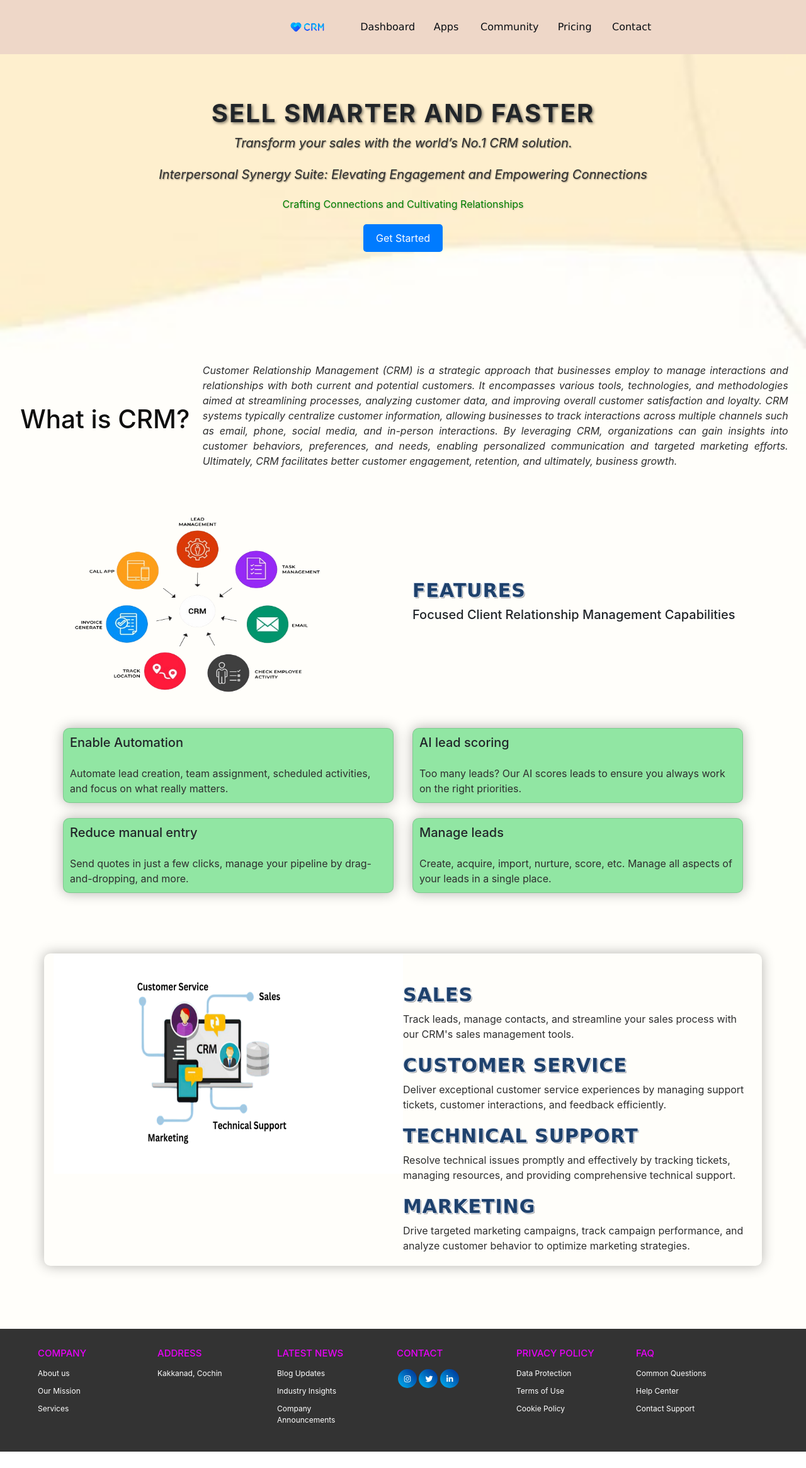
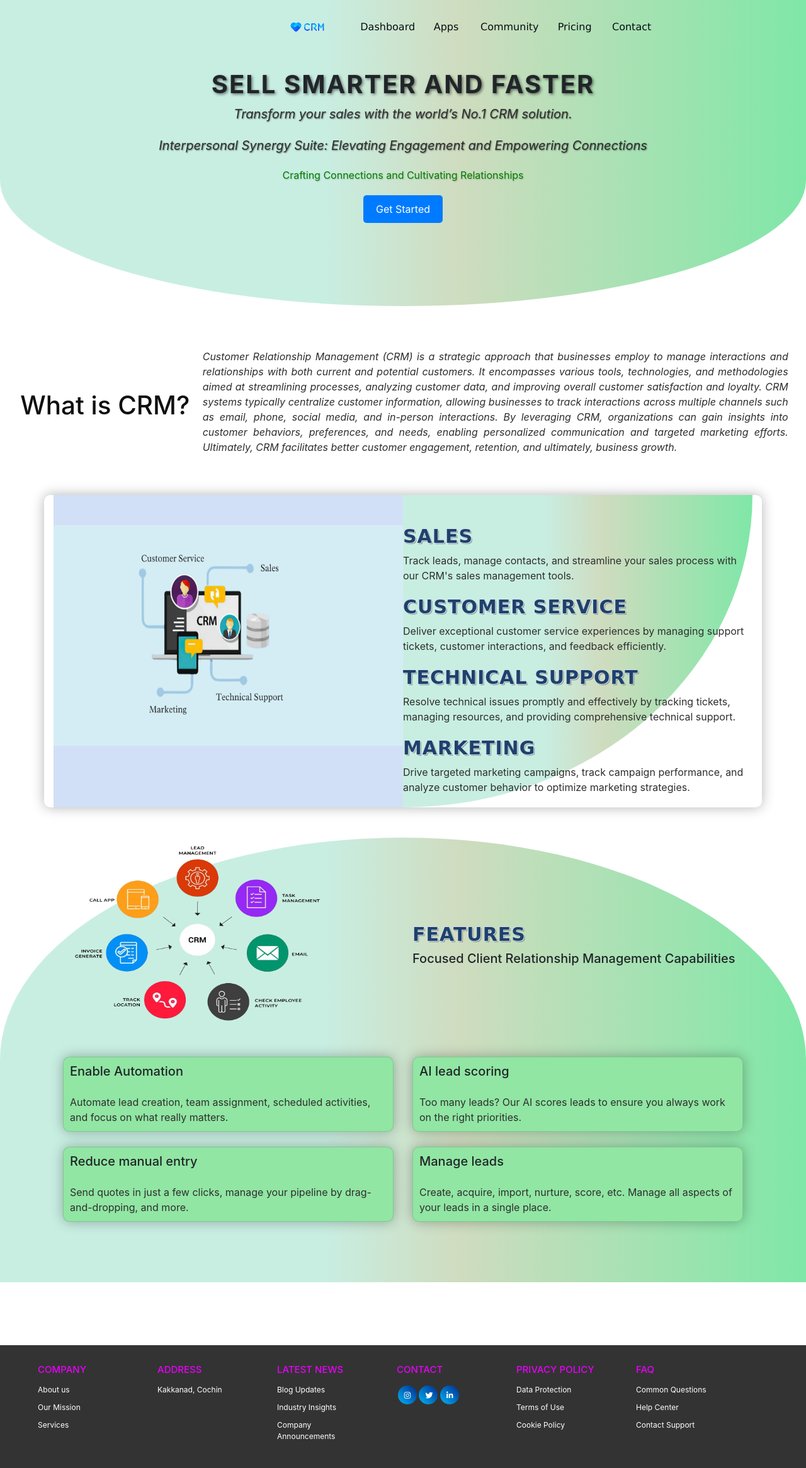
Before and after one commit to renukaraviotp/CRM, a Django app: page / in a window 1280 px wide. Shown: the whole page at 63% size. Before the commit the page ends 2305 px from the top, so only its background shows below. Run offline with Django 4.2, Linux system fonts and the light colour scheme; some libraries are stand-ins or nearby versions.

Commit message:
5 commit

```diff
--- a/templates/archive.html
+++ b/templates/archive.html
@@ -28,13 +28,13 @@
 
 </style>
 
-<div class="" style="margin-top: 30px; text-align:center;" ><h5 style="display: block;" class="px-3 pb-4 border-bottom">Archives</h5></div>
+<div style="margin-top: 30px; text-align:center;" ><h5 style="display: block;" class="px-3 pb-4 border-bottom">Archives</h5></div>
 
 <div id="archivedCardsContainer" class=" justify-content-center py-5" style="display: flex;flex-wrap: wrap;gap: 20px;justify-content: start;">
     <!-- cards here     -->
 
 </div>
-<center ><div id="oops" style="display: none;min-height: 79vh;"><h1 style="color: red;" >Nothing Here .</h1></div></center>
+<center ><div id="nothing" style="display: none;min-height: 79vh;"><h1 style="color: red;" >Nothing Here .</h1></div></center>
 
 <div style="min-height: 20vh;"></div>
 
@@ -47,7 +47,7 @@
     // Get container element
     let archivedCardsContainer = document.getElementById('archivedCardsContainer');
 
-    let oopsMsg = document.getElementById('oops');
+    let oopsMsg = document.getElementById('nothing');
 
     // Function to remove a card from the DOM and update local storage
     function removeCard(index) {
--- a/templates/base.html
+++ b/templates/base.html
@@ -15,8 +15,8 @@
 
 
     .bcolor{
-        background: rgb(238,215,200);
-        background: linear-gradient(90deg, rgba(238,215,200,1) 40%, rgba(238,215,200,1) 100%);
+        background: rgb(200,238,226);
+        background: linear-gradient(90deg, rgba(200,238,226,1) 40%, rgba(207,220,191,1) 57%, rgba(127,231,167,1) 100%);
 
     }
     .nv{
--- a/templates/crmland.html
+++ b/templates/crmland.html
@@ -13,9 +13,9 @@
 }
 body{
   {% comment %} background-color:#d7dfee; {% endcomment %}
-  background-image: url('static/images/bg.jpg');
+  {% comment %} background-image: url('static/images/bg.jpg');
   background-size: cover;
-  background-repeat: no-repeat;
+  background-repeat: no-repeat; {% endcomment %}
 }
 
 .crm {
@@ -264,11 +264,13 @@ $gradient      : #00B5F5;
 }
   .head{
     height: 50vh;
-    text-align:center;
+    text-align:center;.
+    background: rgb(200,238,226);
+    background: linear-gradient(90deg, rgba(200,238,226,1) 40%, rgba(207,220,191,1) 57%, rgba(127,231,167,1) 100%);
   }
 
   .heading {
-    margin-top:70px;
+    {% comment %} margin-top:70px; {% endcomment %}
     text-align:center;
     font-size: 40px;
     font-weight: bold;
@@ -299,6 +301,20 @@ $gradient      : #00B5F5;
 
 .fcn {
   flex: 1; /* Allow the container to grow to fill available space */
+}
+
+.ftr > div{
+  flex: 1; /* Allow the container to grow to fill available space */
+}
+
+@media (max-width: 768px) {
+  .ftr{
+      flex-direction: column;
+  }
+
+  .text-container {
+      text-align: center;
+  }
 }
 
 .text-container {
@@ -377,14 +393,14 @@ h2 {
         {% comment %} <div>
           <img class="d-block fimg image-responsive" width='100%' height='450vh' src="{% static "images/crm.png" %}" alt="First slide">
         </div><br> {% endcomment %}
-        <div class="head">
+        <div class="head" style="border-bottom-left-radius:50%; border-bottom-right-radius:50%;"><br>
           <h3 class="heading">Sell Smarter and Faster</h3>
           <p class="sub-heading">Transform your sales with the world’s No.1 CRM solution.</p>
           <p class="sub-heading">Interpersonal Synergy Suite: Elevating Engagement and Empowering Connections</p>
           <p style="color:green;text-shadow: 1px 1px 2px rgba(0, 0, 0, 0.2);">Crafting Connections and Cultivating Relationships</p>
           <button class="btn btn-primary">Get Started</button>
         </div>
-
+        <br><br>
       <div class="crm d-flex">
         <h1 class="block-effect" style="--td: 1.2s">
             <div class="block-reveal" style="--bc: linear-gradient(90deg, rgba(2,0,36,1) 0%, rgba(39,97,121,1) 35%, rgba(0,212,255,1) 100%);; --d: .1s">What is CRM?</div>
@@ -402,13 +418,35 @@ h2 {
         </div>
     </div><br>
 
-
-
-    <div class="d-flex container ftr">
+    <div class="display-flex fpic container" style="border:box;box-shadow: 0px 0px 20px rgba(0, 0, 0, 0.3);border-radius:10px;">
+      <div class="" style="background-color:#d2e0f7;">
+        <img class="d-block fimg image-responsive mt-5" width='100%' height='350vh' src="{% static "images/crmfr.png" %}">
+      </div>
+      <div style="border-bottom-right-radius:100%; border-right-right-radius:30%;background: rgb(200,238,226);background: linear-gradient(90deg, rgba(200,238,226,1) 40%, rgba(207,220,191,1) 57%, rgba(127,231,167,1) 100%);">
+        <div class="feature mt-5">
+            <h2>Sales</h2>
+            <p>Track leads, manage contacts, and streamline your sales process with our CRM's sales management tools.</p>
+        </div>
+        <div class="feature">
+            <h2>Customer Service</h2>
+            <p>Deliver exceptional customer service experiences by managing support tickets, customer interactions, and feedback efficiently.</p>
+        </div>
+        <div class="feature">
+            <h2>Technical Support</h2>
+            <p>Resolve technical issues promptly and effectively by tracking tickets, managing resources, and providing comprehensive technical support.</p>
+        </div>
+        <div class="feature">
+            <h2>Marketing</h2>
+            <p>Drive targeted marketing campaigns, track campaign performance, and analyze customer behavior to optimize marketing strategies.</p>
+        </div>
+      </div>
+    </div><br><br>
+    <div style="border-top-left-radius:50%; border-top-right-radius:50%;background: rgb(200,238,226);background: linear-gradient(90deg, rgba(200,238,226,1) 40%, rgba(207,220,191,1) 57%, rgba(127,231,167,1) 100%);">
+      <div class="display-flex container ftr">
         <div class="container fcn">
-        <img class="d-block fimg image-responsive" width='80%' height='300vh' src="{% static "images/crmf.png" %}" alt="First slide">
+          <img class="d-block fimg image-responsive" width='80%' height='300vh' src="{% static "images/crmf.png" %}">
         </div>
-      <div class="text-container">
+        <div class="text-container mt-5">
           <h2>Features</h2>
           <h5>Focused Client Relationship Management Capabilities</h5>
         </div>
@@ -503,30 +541,7 @@ h2 {
           </div>
         </div>
       </div><br><br><br><br>
-    <div class="display-flex fpic container" style="border:box;box-shadow: 0px 0px 20px rgba(0, 0, 0, 0.3);border-radius:10px;">
-      <div class="">
-        <img class="d-block fimg image-responsive" width='100%' height='350vh' src="{% static "images/crmm.png" %}">
     </div>
-      <div style="">
-        <div class="feature mt-5">
-            <h2>Sales</h2>
-            <p>Track leads, manage contacts, and streamline your sales process with our CRM's sales management tools.</p>
-        </div>
-        <div class="feature">
-            <h2>Customer Service</h2>
-            <p>Deliver exceptional customer service experiences by managing support tickets, customer interactions, and feedback efficiently.</p>
-        </div>
-        <div class="feature">
-            <h2>Technical Support</h2>
-            <p>Resolve technical issues promptly and effectively by tracking tickets, managing resources, and providing comprehensive technical support.</p>
-        </div>
-        <div class="feature">
-            <h2>Marketing</h2>
-            <p>Drive targeted marketing campaigns, track campaign performance, and analyze customer behavior to optimize marketing strategies.</p>
-        </div>
-      </div>
-    </div>
-
     <footer style="margin-top: 100px;">
       <div class="footer">
         <div class="contain">
--- a/templates/sidebar.html
+++ b/templates/sidebar.html
@@ -13,8 +13,8 @@
 </head>
 <style>
     .bcolor{
-        background: rgb(238,215,200);
-        background: linear-gradient(90deg, rgba(238,215,200,1) 40%, rgba(238,215,200,1) 100%);
+        background: rgb(200,238,226);
+        background: linear-gradient(90deg, rgba(200,238,226,1) 40%, rgba(207,220,191,1) 57%, rgba(127,231,167,1) 100%);
 
     }
     .nv{
```
Also changed, not shown: templates/dashboard.html (+11 -11 lines), static/images/crmfr.png (added), static/images/crmft.png (added). Lines whose indentation alone changed are shown as unchanged.
